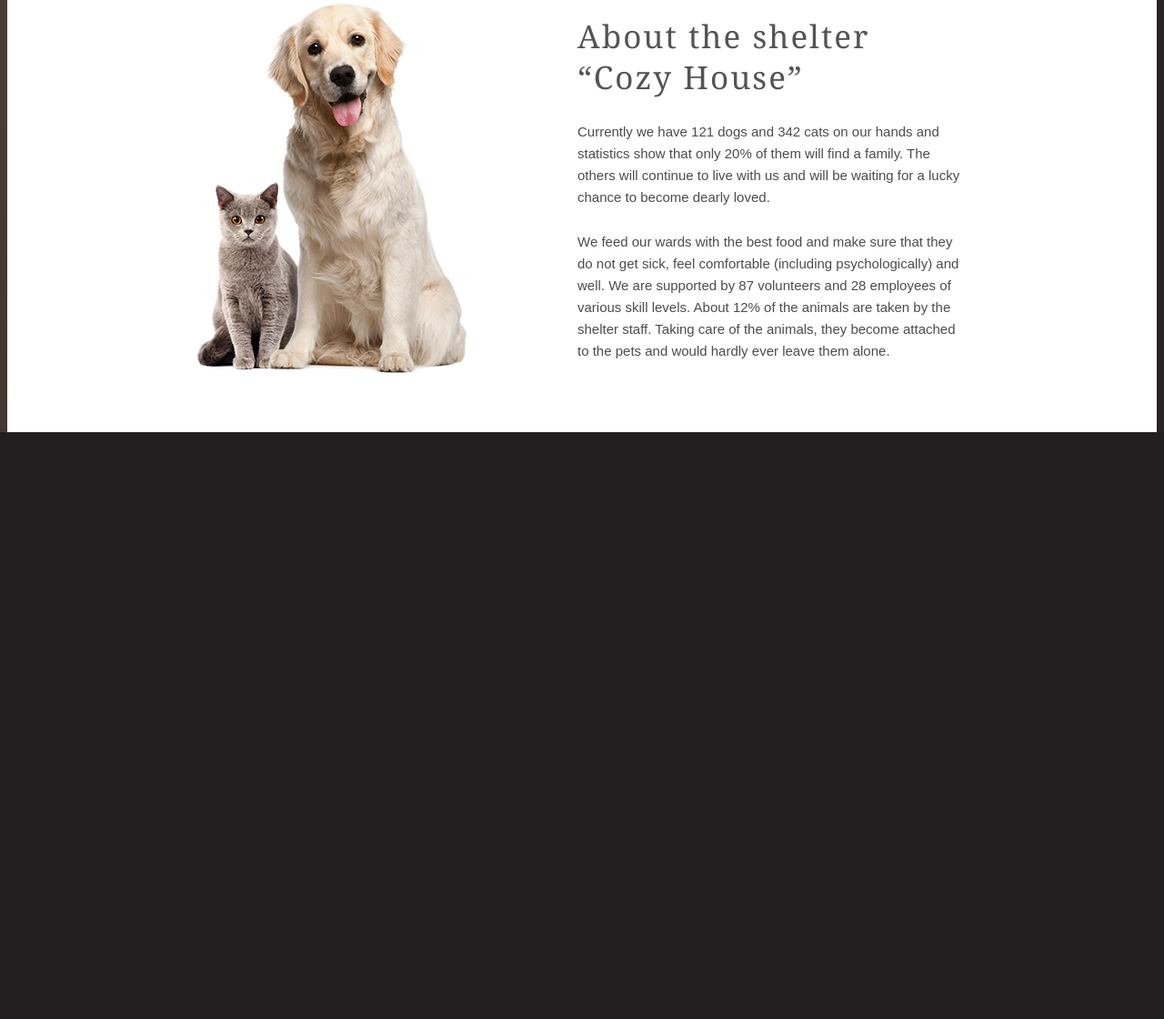
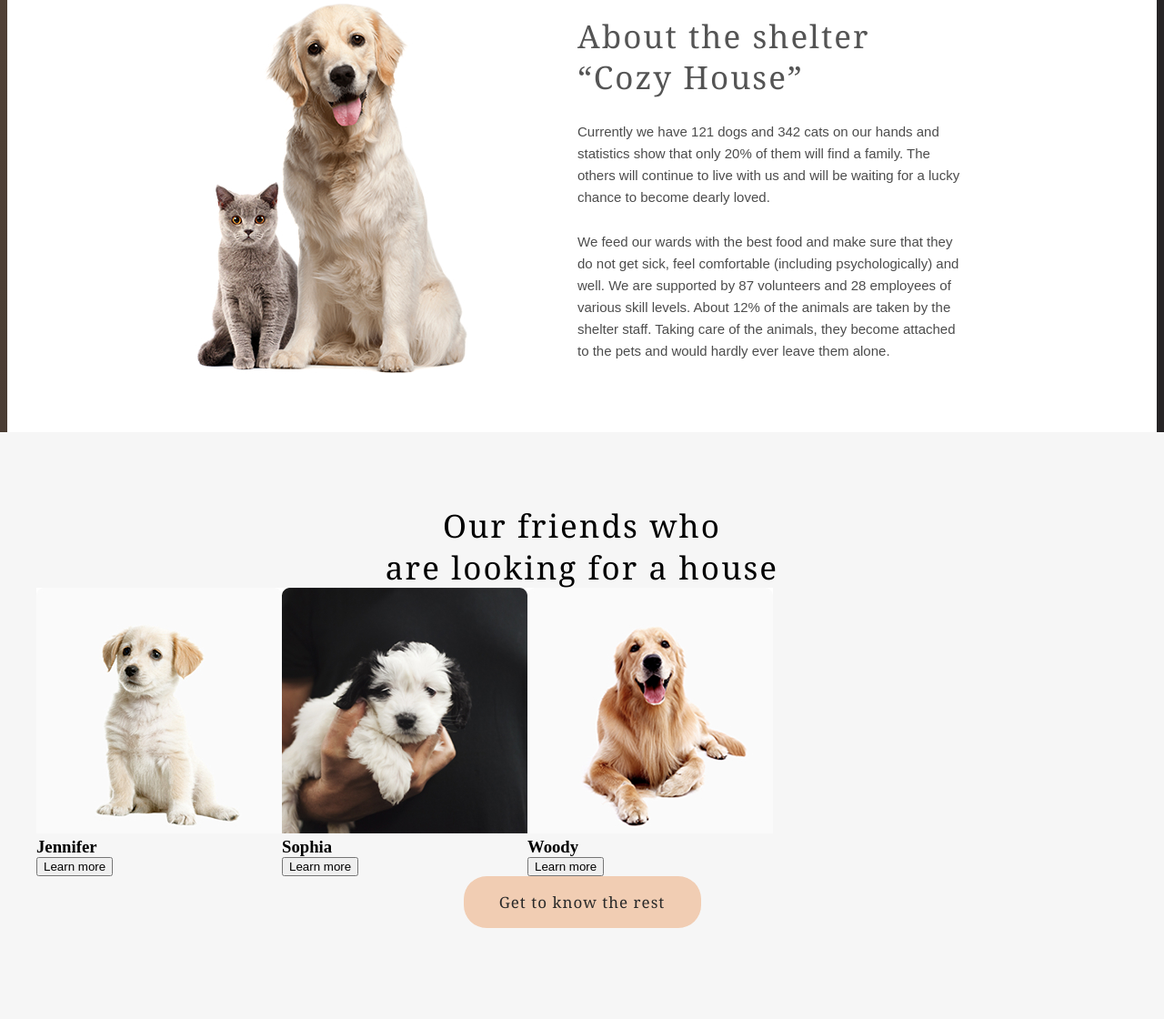
Before and after one commit to laluna93/Shelter, a website built with webpack: page src/index.html in a window 1280 px wide. Shown: the part 979-2099 px from the top of the page at 91% size. Before the commit the page ends 1454 px from the top, so only its background shows below. Built offline with nearby package versions, Linux system fonts and the light colour scheme; files whose address does not match are found by name.

Commit message:
feat: added the pets-page section and the functionality for adding pet cards

```diff
--- /dev/null
+++ b/src/assets/json/pets.json
@@ -0,0 +1,90 @@
+[
+    {
+      "name": "Jennifer",
+      "img": "../../assets/img/cards-pets/Jennifer.jpg",
+      "type": "Dog",
+      "breed": "Labrador",
+      "description": "Jennifer is a sweet 2 months old Labrador that is patiently waiting to find a new forever home. This girl really enjoys being able to go outside to run and play, but won't hesitate to play up a storm in the house if she has all of her favorite toys.",
+      "age": "2 months",
+      "inoculations": ["none"],
+      "diseases": ["none"],
+      "parasites": ["none"]
+    },
+    {
+      "name": "Sophia",
+      "img": "../../assets/img/cards-pets/Sophia.jpg",
+      "type": "Dog",
+      "breed": "Shih tzu",
+      "description": "Sophia here and I'm looking for my forever home to live out the best years of my life. I am full of energy. Everyday I'm learning new things, like how to walk on a leash, go potty outside, bark and play with toys and I still need some practice.",
+      "age": "1 month",
+      "inoculations": ["parvovirus"],
+      "diseases": ["none"],
+      "parasites": ["none"]
+    },
+    {
+      "name": "Woody",
+      "img": "../../assets/img/cards-pets/Woody.jpg",
+      "type": "Dog",
+      "breed": "Golden Retriever",
+      "description": "Woody is a handsome 3 1/2 year old boy. Woody does know basic commands and is a smart pup. Since he is on the stronger side, he will learn a lot from your training. Woody will be happier when he finds a new family that can spend a lot of time with him.",
+      "age": "3 years 6 months",
+      "inoculations": ["adenovirus", "distemper"],
+      "diseases": ["right back leg mobility reduced"],
+      "parasites": ["none"]
+    },
+    {
+      "name": "Scarlett",
+      "img": "../../assets/img/cards-pets/Scarlett.jpg",
+      "type": "Dog",
+      "breed": "Jack Russell Terrier",
+      "description": "Scarlett is a happy, playful girl who will make you laugh and smile. She forms a bond quickly and will make a loyal companion and a wonderful family dog or a good companion for a single individual too since she likes to hang out and be with her human.",
+      "age": "3 months",
+      "inoculations": ["parainfluenza"],
+      "diseases": ["none"],
+      "parasites": ["none"]
+    },
+    {
+      "name": "Katrine",
+      "img": "../../assets/img/cards-pets/Katrine.jpg",
+      "type": "Cat",
+      "breed": "British Shorthair",
+      "description": "Katrine is a beautiful girl. She is as soft as the finest velvet with a thick lush fur. Will love you until the last breath she takes as long as you are the one. She is picky about her affection. She loves cuddles and to stretch into your hands for a deeper relaxations.",
+      "age": "6 months",
+      "inoculations": ["panleukopenia"],
+      "diseases": ["none"],
+      "parasites": ["none"]
+    },
+    {
+      "name": "Timmy",
+      "img": "../../assets/img/cards-pets/Timmy.jpg",
+      "type": "Cat",
+      "breed": "British Shorthair",
+      "description": "Timmy is an adorable grey british shorthair male. He loves to play and snuggle. He is neutered and up to date on age appropriate vaccinations. He can be chatty and enjoys being held. Timmy has a lot to say and wants a person to share his thoughts with.",
+      "age": "2 years 3 months",
+      "inoculations": ["calicivirus", "viral rhinotracheitis"],
+      "diseases": ["kidney stones"],
+      "parasites": ["none"]
+    },
+    {
+      "name": "Freddie",
+      "img": "../../assets/img/cards-pets/Freddie.jpg",
+      "type": "Cat",
+      "breed": "British Shorthair",
+      "description": "Freddie is a little shy at first, but very sweet when he warms up. He likes playing with shoe strings and bottle caps. He is quick to learn the rhythms of his human’s daily life. Freddie has bounced around a lot in his life, and is looking to find his forever home.",
+      "age": "2 months",
+      "inoculations": ["rabies"],
+      "diseases": ["none"],
+      "parasites": ["none"]
+    },
+    {
+      "name": "Charly",
+      "img": "../../assets/img/cards-pets/Charly.jpg",
+      "type": "Dog",
+      "breed": "Jack Russell Terrier",
+      "description": "This cute boy, Charly, is three years old and he likes adults and kids. He isn’t fond of many other dogs, so he might do best in a single dog home. Charly has lots of energy, and loves to run and play. We think a fenced yard would make him very happy.",
+      "age": "8 years",
+      "inoculations": ["bordetella bronchiseptica", "leptospirosis"],
+      "diseases": ["deafness", "blindness"],
+      "parasites": ["lice", "fleas"]
+    }
+]
--- a/src/index.html
+++ b/src/index.html
@@ -37,6 +37,15 @@
             <p class="about-page_information_text">We feed our wards with the best food and make sure that they do not get sick, feel comfortable (including psychologically) and well. We are supported by 87 volunteers and 28 employees of various skill levels. About 12% of the animals are taken by the shelter staff. Taking care of the animals, they become attached to the pets and would hardly ever leave them alone.</p>
         </div>
     </section>
+
+    <section class="container pets-page">
+        <h2 class="title">Our friends who <br> are looking for a house</h2>
+        <div class="pets-page_slider">
+
+        </div>
+        <a href="" class="btn">Get to know the rest</a>
+    </section>
+
     <footer></footer>
 </body>
 </html>
--- a/src/index.ts
+++ b/src/index.ts
@@ -1 +1,45 @@
 import './style.scss';
+
+const pathPets = './assets/json/pets.json';
+const petsSlider = document.querySelector('.pets-page_slider');
+
+console.log(petsSlider);
+
+const getPets = async (path: string) => {
+  const res = await fetch(path);
+  const data = await res.json();
+
+  createCards(data.slice(0, 3));
+
+  return data;
+};
+
+function createCards(pets: any) {
+  return pets.forEach((card: any) => {
+    const wrapperCard = document.createElement('div');
+    const imgPet = document.createElement('img');
+    const titlePet = document.createElement('h3');
+    const btnPet = document.createElement('button');
+
+    wrapperCard.classList.add('wrapperCard');
+    imgPet.classList.add('imgPet');
+    titlePet.classList.add('titlePet');
+    btnPet.classList.add('btnPet');
+
+    imgPet.src = card.img;
+    titlePet.textContent = card.name;
+    btnPet.textContent = 'Learn more';
+    btnPet.onclick = () => {
+      console.log('click', card.name);
+    };
+
+    wrapperCard.append(imgPet);
+    wrapperCard.append(titlePet);
+    wrapperCard.append(btnPet);
+    petsSlider?.append(wrapperCard);
+
+    console.log(pets, 'pets');
+  });
+}
+
+getPets(pathPets);
--- a/src/style.scss
+++ b/src/style.scss
@@ -2,6 +2,7 @@
 @import './styles/header.scss';
 @import './styles/main-page.scss';
 @import './styles/about-page.scss';
+@import './styles/pets-page.scss';
 
 * {
     margin: 0;
--- /dev/null
+++ b/src/styles/pets-page.scss
@@ -0,0 +1,32 @@
+.pets-page {
+    background-color: #F6F6F6;
+    padding: 80px 40px 100px;
+    flex-direction: column;
+    .title {
+        text-align: center;
+        margin: 0 auto;
+        font-family: 'Georgia';
+        font-style: normal;
+        font-weight: 400;
+        font-size: 35px;
+        letter-spacing: 0.06em;
+        line-height: 45.5px;
+    }
+    .btn {
+        max-width: 261px;
+        width: 45%;
+        background-color: #F1CDB3;
+        font-family: 'Georgia';
+        font-size: 17px;
+        letter-spacing: 1px;
+        color: #292929;
+        text-decoration: none;
+        padding: 17px 0;
+        border-radius: 25px;
+        text-align: center;
+        margin: 0 auto;
+    }
+    &_slider {
+        display: flex;
+    }
+}
```
Also changed, not shown: src/assets/img/cards-pets/Charly.jpg (added), src/assets/img/cards-pets/Freddie.jpg (added), src/assets/img/cards-pets/Jennifer.jpg (added), src/assets/img/cards-pets/Katrine.jpg (added), src/assets/img/cards-pets/Scarlett.jpg (added), src/assets/img/cards-pets/Sophia.jpg (added), src/assets/img/cards-pets/Timmy.jpg (added), src/assets/img/cards-pets/Woody.jpg (added).
